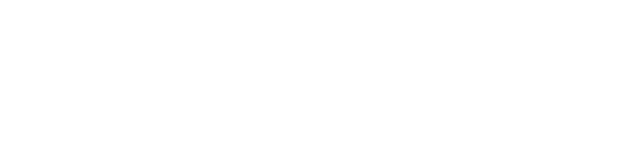
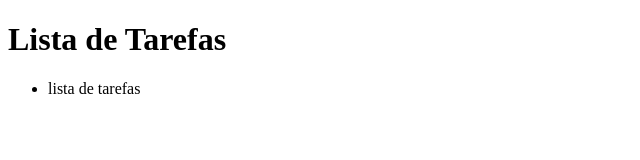
Before and after one commit to Vkz11/Lista-de-tarefas, a plain HTML site: page index.html in a window 1280 px wide. Shown: the whole page, without its empty margins (0-640 px from the left). Drawn offline with Linux system fonts and the light colour scheme.

Commit message:
header da página e lista

```diff
--- a/index.html
+++ b/index.html
@@ -6,6 +6,13 @@
     <title>Lista de tarefas</title>
 </head>
 <body>
+    <header>
+        <h1>Lista de Tarefas</h1>
+    </header>
+
+    <ul>
+        <li>lista de tarefas</li>
+    </ul>
 
 </body>
 </html>
```
